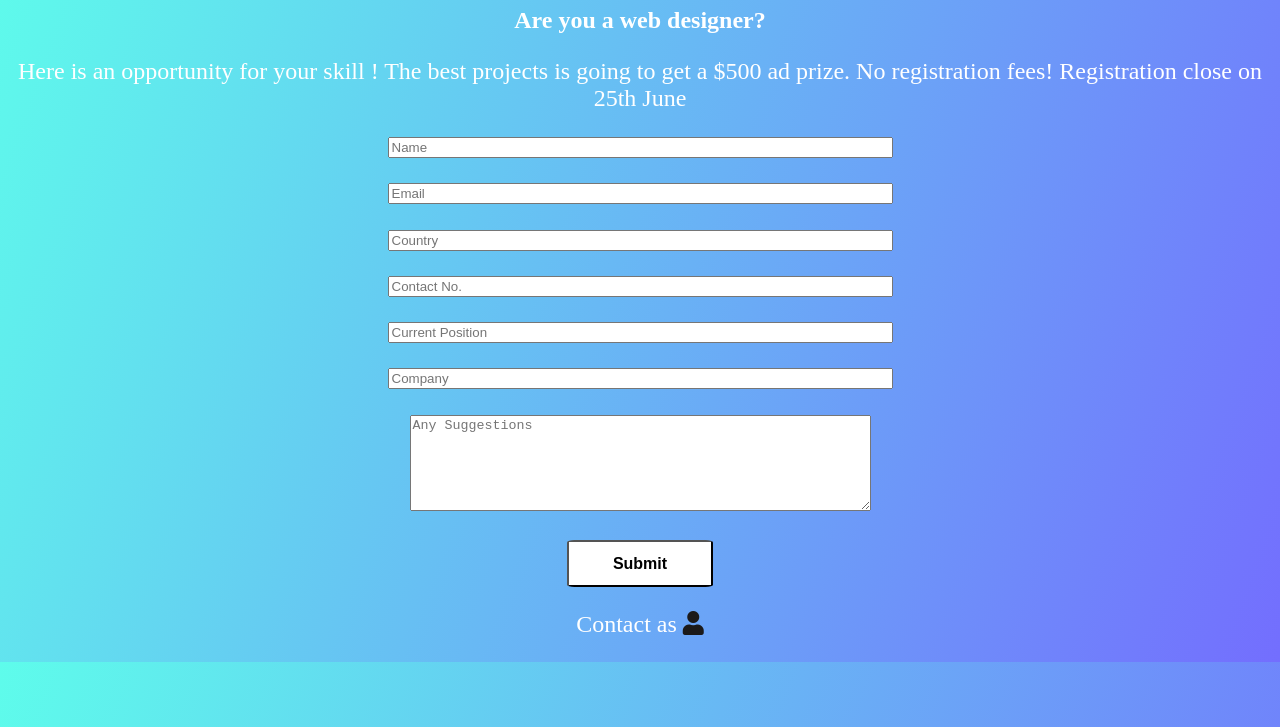
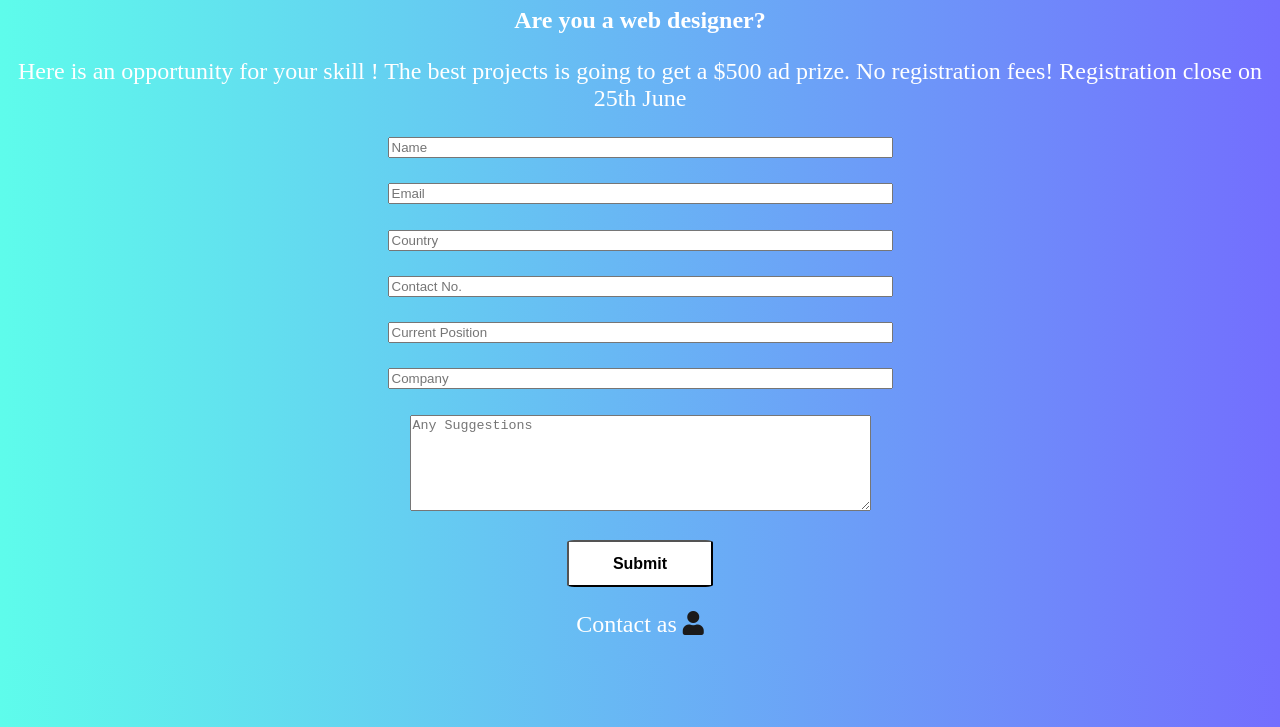
Before and after one commit to Sonaelizebeth/Form, a plain HTML site: page index.html in a window 1280 px wide. Shown: the part 73-800 px from the top of the page. Drawn offline with Linux system fonts and the light colour scheme.

Commit message:
Update style.css

```diff
--- a/style.css
+++ b/style.css
@@ -1,7 +1,7 @@
 
 body{
     background-color: #736efe ;
-    background: linear-gradient(110deg, #5efceb , #736efe );
+    background: linear-gradient(to right, #5efceb , #736efe );
     text-align: center;
 }
 
```
